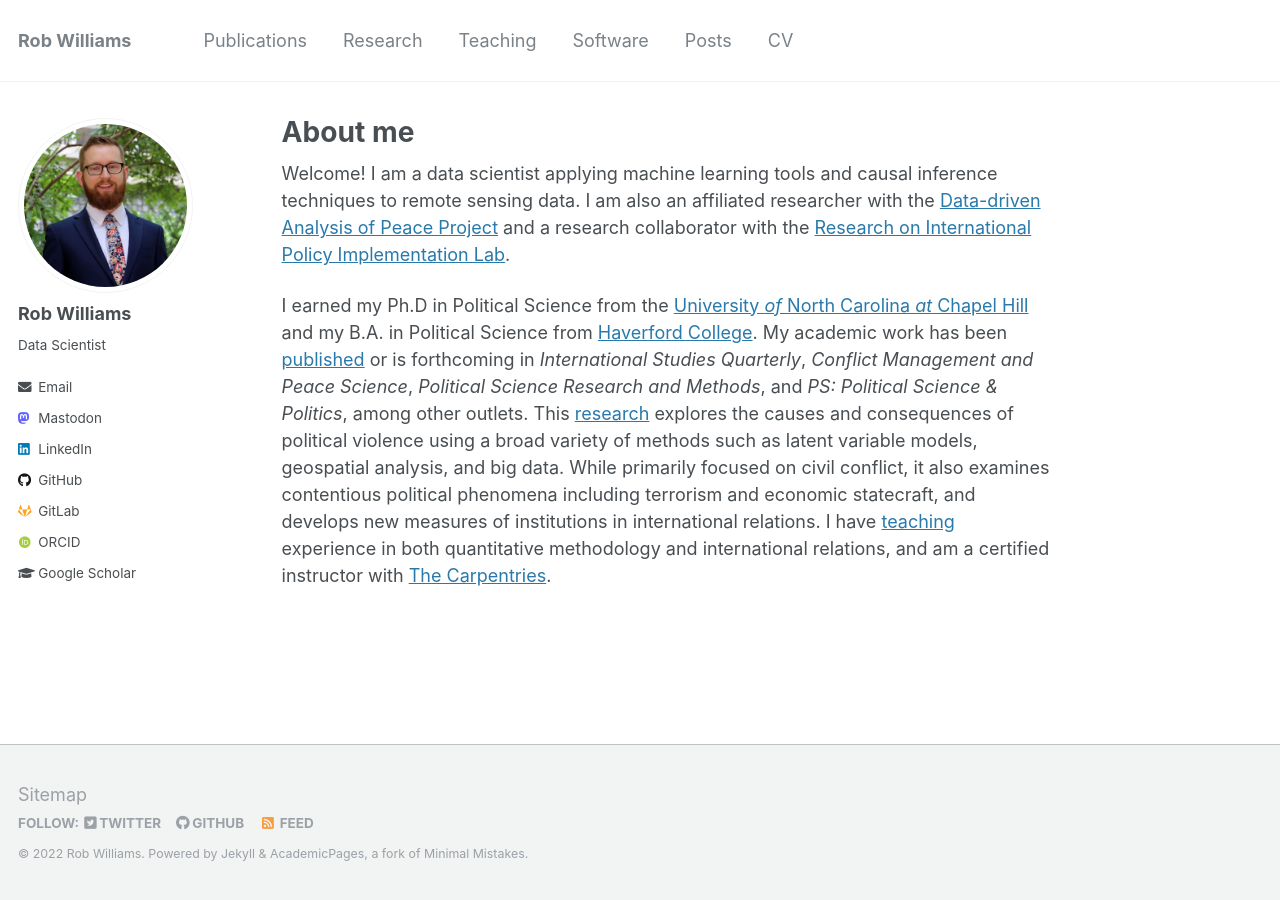
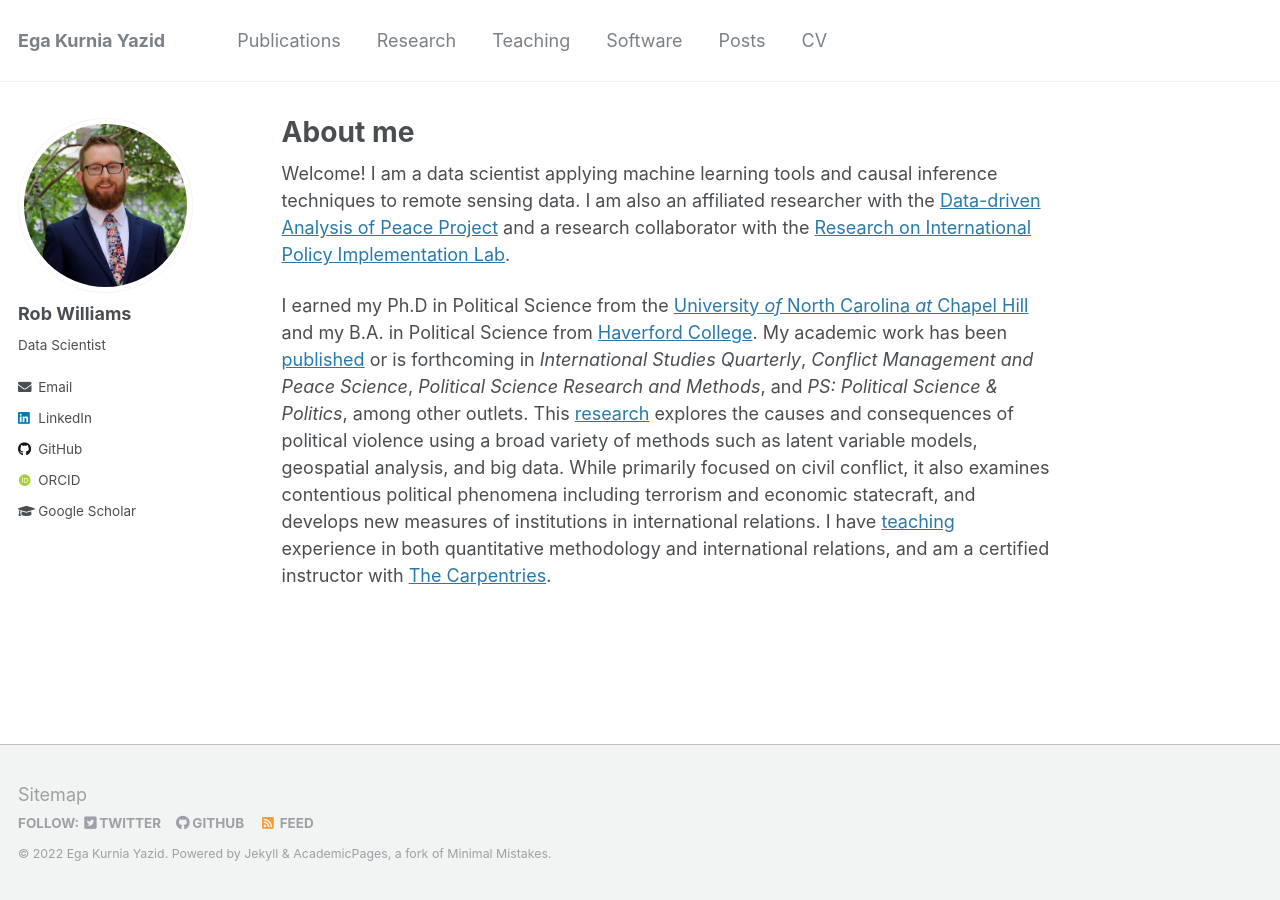
Before and after one commit to kurniayazid/kurniayazid.github.io, a Jekyll site: the page built from _pages/about.md, in a window 1280 px wide. Built offline with Jekyll 4.4.1, drawn with Linux system fonts in a browser that asks for light colours; some web fonts are replaced.

Commit message:
update _config.yml

```diff
--- a/CNAME
+++ /dev/null
@@ -1 +0,0 @@
-jayrobwilliams.com
--- a/_config.yml
+++ b/_config.yml
@@ -7,17 +7,17 @@
 
 # Site Settings
 locale                   : "en-US"
-title                    : "Rob Williams"
+title                    : "Ega Kurnia Yazid"
 title_separator          : "-"
-name                     : &name "Rob Williams"
-description              : &description "Postdoc in Political Science"
-url                      : https://jayrobwilliams.com # the base hostname & protocol for your site e.g. "https://mmistakes.github.io"
+name                     : &name "Ega Kurnia Yazid"
+description              : &description "personal description"
+url                      : https://kurniayazid.github.io/ # the base hostname & protocol for your site e.g. "https://mmistakes.github.io"
 baseurl                  : "" # the subpath of your site, e.g. "/blog"
-repository               : "jayrobwilliams/jayrobwilliams.github.io"
-teaser                   : # filename of teaser fallback teaser image placed in /images/, .e.g. "500x300.png"
+repository               : "https://github.com/kurniayazid/kurniayazid.github.io"
+teaser                   :  # filename of teaser fallback teaser image placed in /images/, .e.g. "500x300.png"
 breadcrumbs              : false # true, false (default)
 words_per_minute         : 160
-future                   : false
+future                   : true
 read_more                : "disabled" # if enabled, adds "Read more" links to excerpts
 talkmap_link             : false #change to true to add link to talkmap on talks page
 comments:
@@ -90,7 +90,7 @@ author:
   pubmed           :
   orcid            : "http://orcid.org/0000-0001-9259-3883"
   googlescholar    : "https://scholar.google.com/citations?user=fiaPSmgAAAAJ"
-  email            : "rob.williams@wustl.edu"
+  email            : "e.yazid@columbia.edu"
   researchgate     :  # example: "https://www.researchgate.net/profile/yourprofile"
   uri              :
   bitbucket        :
@@ -99,18 +99,18 @@ author:
   flickr           :
   facebook         :
   foursquare       :
-  github           : "jayrobwilliams"
-  gitlab           : "jayrobwilliams"
+  github           : "kurniayazid"
+  gitlab           :
   google_plus      :
   keybase          :
   instagram        :
-  impactstory      : #"https://profiles.impactstory.org/u/xxxx-xxxx-xxxx-xxxx"
+  impactstory      :
   lastfm           :
-  linkedin         : "jayrobwilliams"
-  mastodon         : "fosstodon.org/@jayrobw"
+  linkedin         : "kurniayazid"
+  mastodon         :
   pinterest        :
   soundcloud       :
-  stackoverflow    : #"https://stackoverflow.com/users/10912314/jayrobwilliams"
+  stackoverflow    :
   steam            :
   tumblr           :
   twitter          :
```
